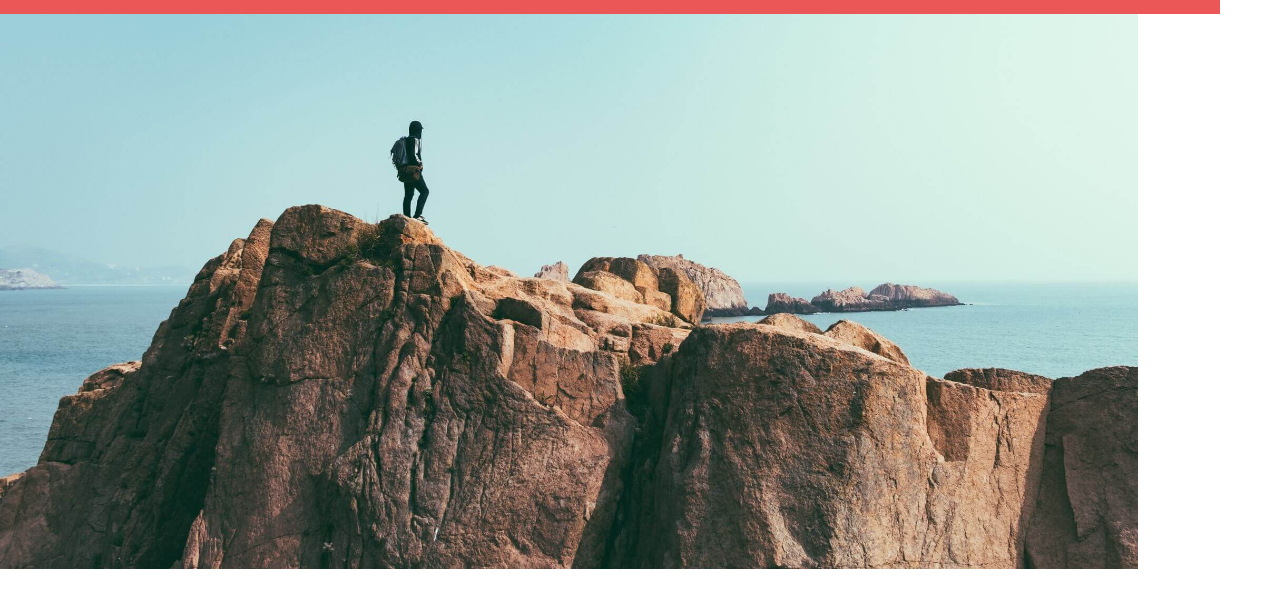
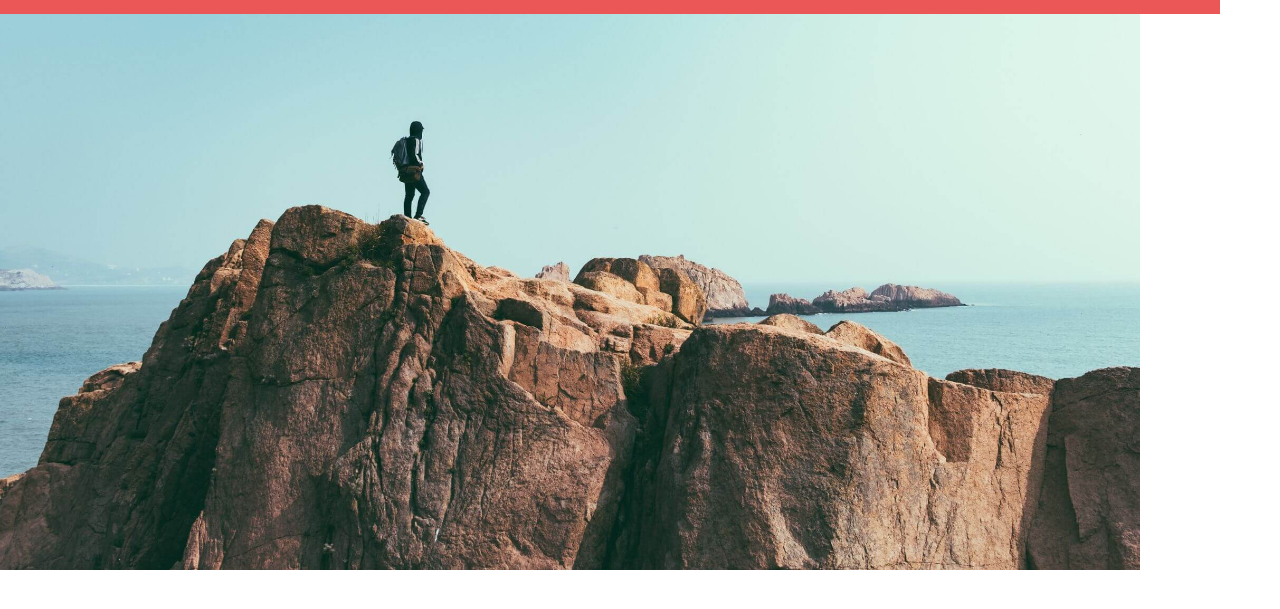
Before and after one commit to sauliusss/biznus_template, a website: page index.html in a window 1280 px wide. Shown: the part 131-740 px from the top of the page. Drawn offline with Linux system fonts and the light colour scheme.

Commit message:
edit hero but not good

```diff
--- a/css/base/base.css
+++ b/css/base/base.css
@@ -19,9 +19,8 @@ main {
   width: 100%;
 }
 
-main img {
-  height: 40em;
-  max-width: 90em;
+.hero-img img {
+  width: 100%;
 }
 
 main .bg-main > .row {
--- a/index.html
+++ b/index.html
@@ -37,8 +37,10 @@
       <!-- hero start -->
       <section class="container bg-main">
         <div class="row">
-          <div class="col-12">
-            <img src="./img/hero section img.jpg" alt="img" />
+          <div class="col">
+            <div class="hero-img">
+              <img src="./img/hero section img.jpg" alt="img" />
+            </div>
           </div>
         </div>
       </section>
```
